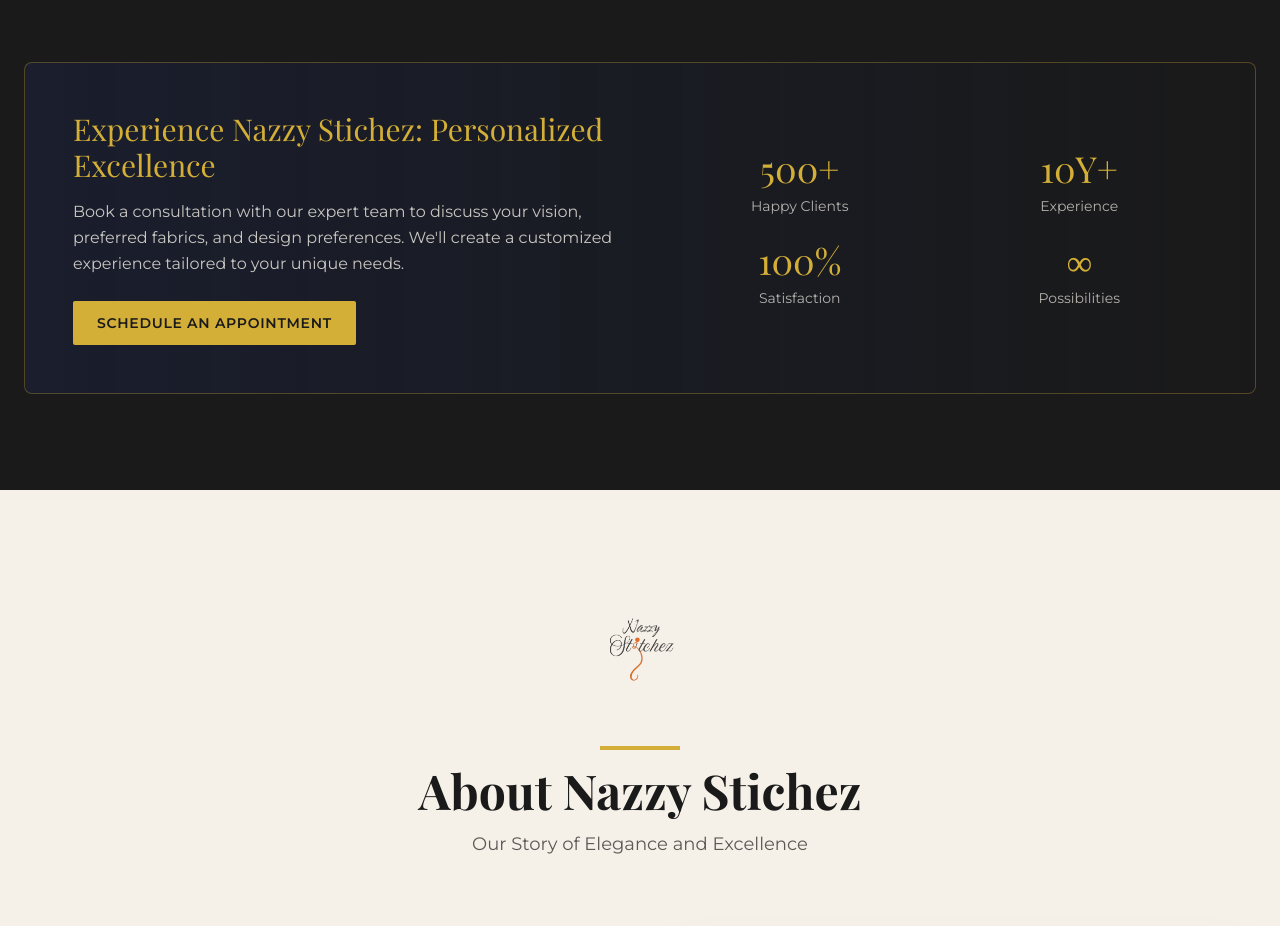
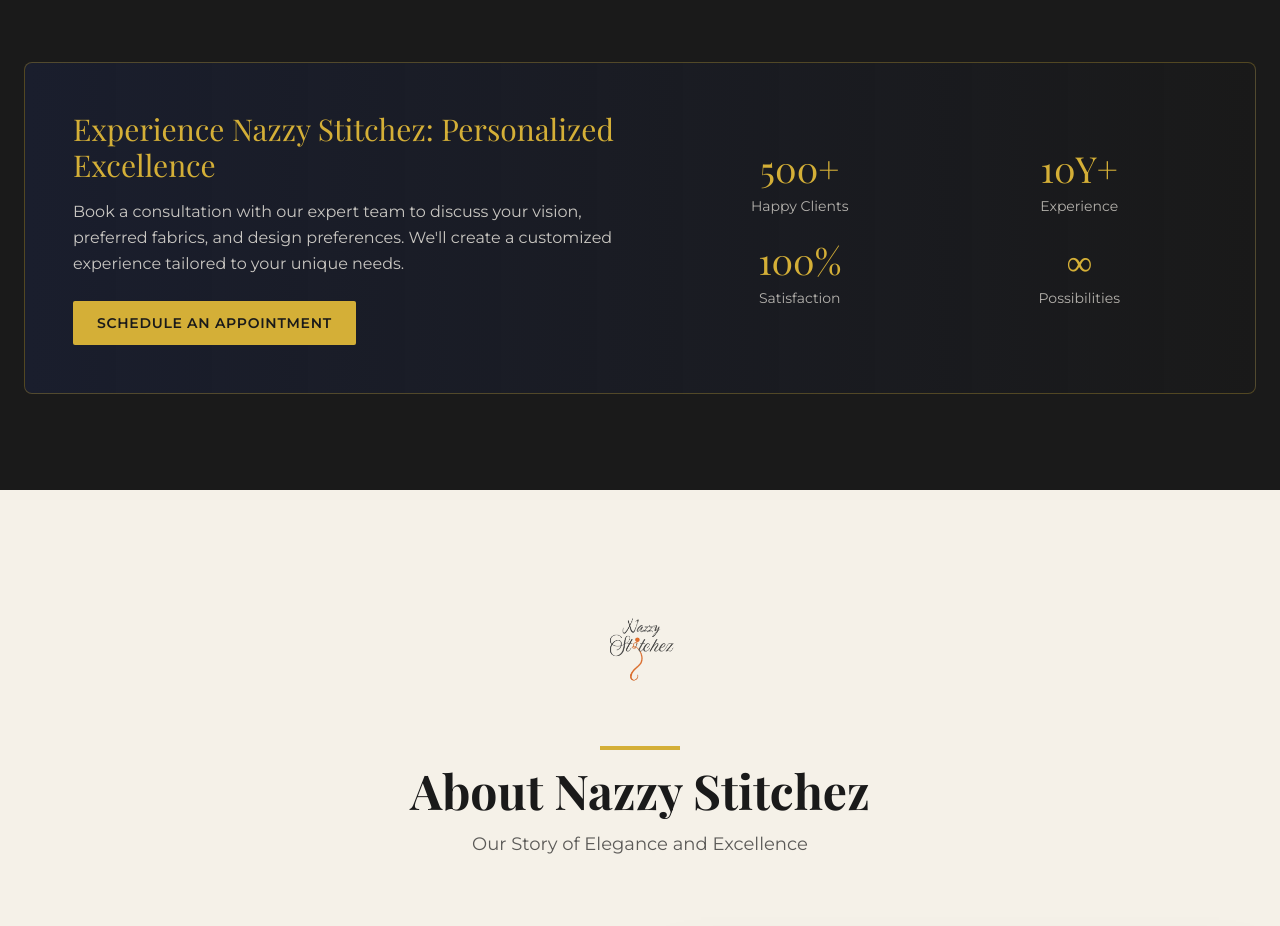
Before and after one commit to towbeedaniels/nazzy-website, a React (Create React App) app: page / in a window 1280 px wide. Shown: the part 3262-4188 px from the top of the page. Built offline with nearby package versions, Linux system fonts and the light colour scheme.

Commit message:
Correct spelling of "Stichez" to "Stitchez" across multiple components and pages for brand consistency

```diff
--- a/public/index.html
+++ b/public/index.html
@@ -7,11 +7,11 @@
     <meta name="theme-color" content="#1a2240" />
     <meta
       name="description"
-      content="Nazzy Stichez - Bespoke elegance meets African heritage. Custom tailoring, ready-to-wear collections, and bridal alterations with precision in every stitch."
+      content="Nazzy Stitchez - Bespoke elegance meets African heritage. Custom tailoring, ready-to-wear collections, and bridal alterations with precision in every stitch."
     />
     <link rel="apple-touch-icon" href="%PUBLIC_URL%/logo192.png" />
     <link rel="manifest" href="%PUBLIC_URL%/manifest.json" />
-    <title>Nazzy Stichez | Bespoke Fashion & Custom Tailoring</title>
+    <title>Nazzy Stitchez | Bespoke Fashion & Custom Tailoring</title>
   </head>
   <body>
     <noscript>You need to enable JavaScript to run this app.</noscript>
--- a/src/components/About.jsx
+++ b/src/components/About.jsx
@@ -27,13 +27,13 @@ export default function About() {
         <div className="text-center mb-16">
           <img
             src="/logo-dark.png"
-            alt="Nazzy Stichez"
+            alt="Nazzy Stitchez"
             className="h-28 md:h-32 w-auto mx-auto mb-8"
           />
           <div className="flex justify-center mb-4">
             <div className="accent-line"></div>
           </div>
-          <h2 className="section-title mb-4">About Nazzy Stichez</h2>
+          <h2 className="section-title mb-4">About Nazzy Stitchez</h2>
           <p className="text-dark/70 text-lg">Our Story of Elegance and Excellence</p>
         </div>
 
@@ -64,7 +64,7 @@ export default function About() {
           <div className="relative h-96 rounded-lg overflow-hidden shadow-2xl">
             <img
               src="https://images.unsplash.com/photo-1558618666-fcd25c85cd64?w=600&h=500&fit=crop"
-              alt="Nazzy Stichez Atelier"
+              alt="Nazzy Stitchez Atelier"
               className="w-full h-full object-cover"
             />
             <div className="absolute inset-0 bg-gradient-to-tr from-dark/40 to-transparent"></div>
--- a/src/components/Booking.jsx
+++ b/src/components/Booking.jsx
@@ -42,7 +42,7 @@ export default function Booking() {
             <div className="w-20 h-1 bg-gold"></div>
           </div>
           <h2 className="font-playfair text-4xl md:text-5xl text-gold font-bold mb-4">
-            Experience Nazzy Stichez
+            Experience Nazzy Stitchez
           </h2>
           <p className="text-cream/80 text-lg">
             Book Your Consultation or Explore Our Store
@@ -281,7 +281,7 @@ export default function Booking() {
               </h3>
               <div className="space-y-6">
                 <p className="text-cream/90 italic">
-                  "Nazzy Stichez transformed my vision into reality. The attention
+                  "Nazzy Stitchez transformed my vision into reality. The attention
                   to detail is unmatched!"
                 </p>
                 <p className="text-gold font-semibold">- Amara K.</p>
--- a/src/components/Footer.jsx
+++ b/src/components/Footer.jsx
@@ -14,7 +14,7 @@ export default function Footer() {
           <div>
             <img
               src="/logo-light.png"
-              alt="Nazzy Stichez"
+              alt="Nazzy Stitchez"
               className="h-28 md:h-32 w-auto mb-6 hover:opacity-80 transition cursor-pointer"
               onClick={() => navigateTo('home')}
               title="Back to Home"
@@ -137,7 +137,7 @@ export default function Footer() {
         {/* Bottom Footer */}
         <div className="flex flex-col md:flex-row justify-between items-center">
           <p className="text-cream/70 text-sm">
-            © {currentYear} Nazzy Stichez. All rights reserved. | Precision in
+            © {currentYear} Nazzy Stitchez. All rights reserved. | Precision in
             Every Stitch.
           </p>
           <div className="flex gap-6 mt-4 md:mt-0 text-sm">
--- a/src/components/Header.jsx
+++ b/src/components/Header.jsx
@@ -65,7 +65,7 @@ export default function Header() {
           <div className="flex-shrink-0">
             <img
               src="/logo-light.png"
-              alt="Nazzy Stichez"
+              alt="Nazzy Stitchez"
               className="h-12 md:h-14 w-auto hover:opacity-80 transition cursor-pointer"
               onClick={() => navigateTo('home')}
               title="Back to Home"
--- a/src/components/Hero.jsx
+++ b/src/components/Hero.jsx
@@ -15,7 +15,7 @@ export default function Hero() {
         {/* Logo */}
         <img
           src="/logo-light.png"
-          alt="Nazzy Stichez"
+          alt="Nazzy Stitchez"
           className="h-40 md:h-56 w-auto mx-auto mb-12 animate-fade-in drop-shadow-lg"
         />
 
--- a/src/components/Services.jsx
+++ b/src/components/Services.jsx
@@ -75,7 +75,7 @@ export default function Services() {
           <div className="flex flex-col md:flex-row items-center justify-between">
             <div className="md:w-1/2 mb-8 md:mb-0">
               <h3 className="font-playfair text-3xl text-gold mb-4">
-                Experience Nazzy Stichez: Personalized Excellence
+                Experience Nazzy Stitchez: Personalized Excellence
               </h3>
               <p className="text-cream/80 mb-6 leading-relaxed">
                 Book a consultation with our expert team to discuss your vision,
--- a/src/pages/Collections.jsx
+++ b/src/pages/Collections.jsx
@@ -100,7 +100,7 @@ export default function Collections() {
         <div className="mb-12">
           <img
             src="/logo-dark.png"
-            alt="Nazzy Stichez"
+            alt="Nazzy Stitchez"
             className="h-28 md:h-32 w-auto mx-auto mb-8"
           />
           <div className="flex justify-center mb-4">
--- a/src/pages/PrivacyPolicy.jsx
+++ b/src/pages/PrivacyPolicy.jsx
@@ -17,7 +17,7 @@ export default function PrivacyPolicy() {
               1. Information We Collect
             </h2>
             <p className="mb-3">
-              At Nazzy Stichez, we collect information you voluntarily provide, such as:
+              At Nazzy Stitchez, we collect information you voluntarily provide, such as:
             </p>
             <ul className="list-disc pl-6 space-y-2">
               <li>Contact information (name, email, phone number, address)</li>
```
Also changed, not shown: src/pages/TermsConditions.jsx (+12 -12 lines).
